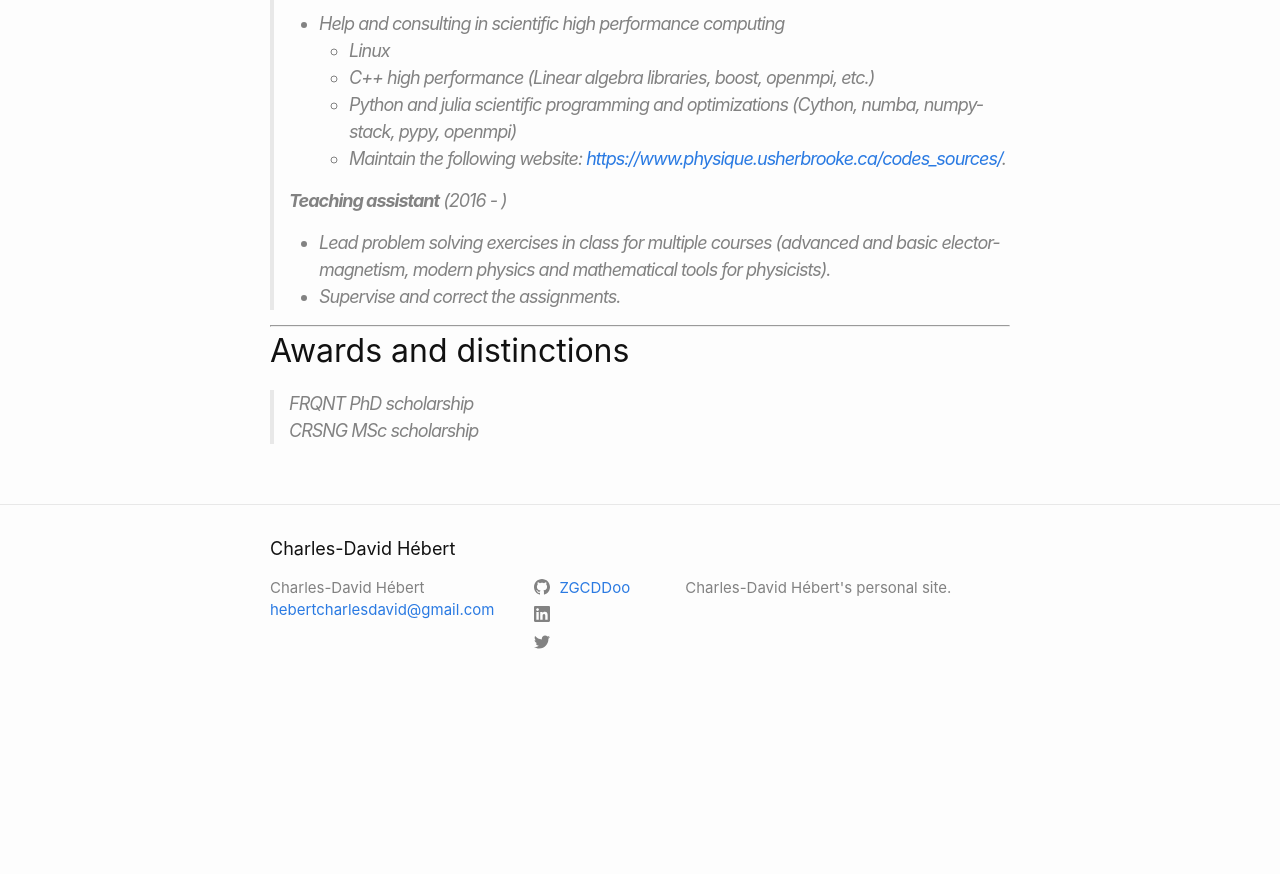
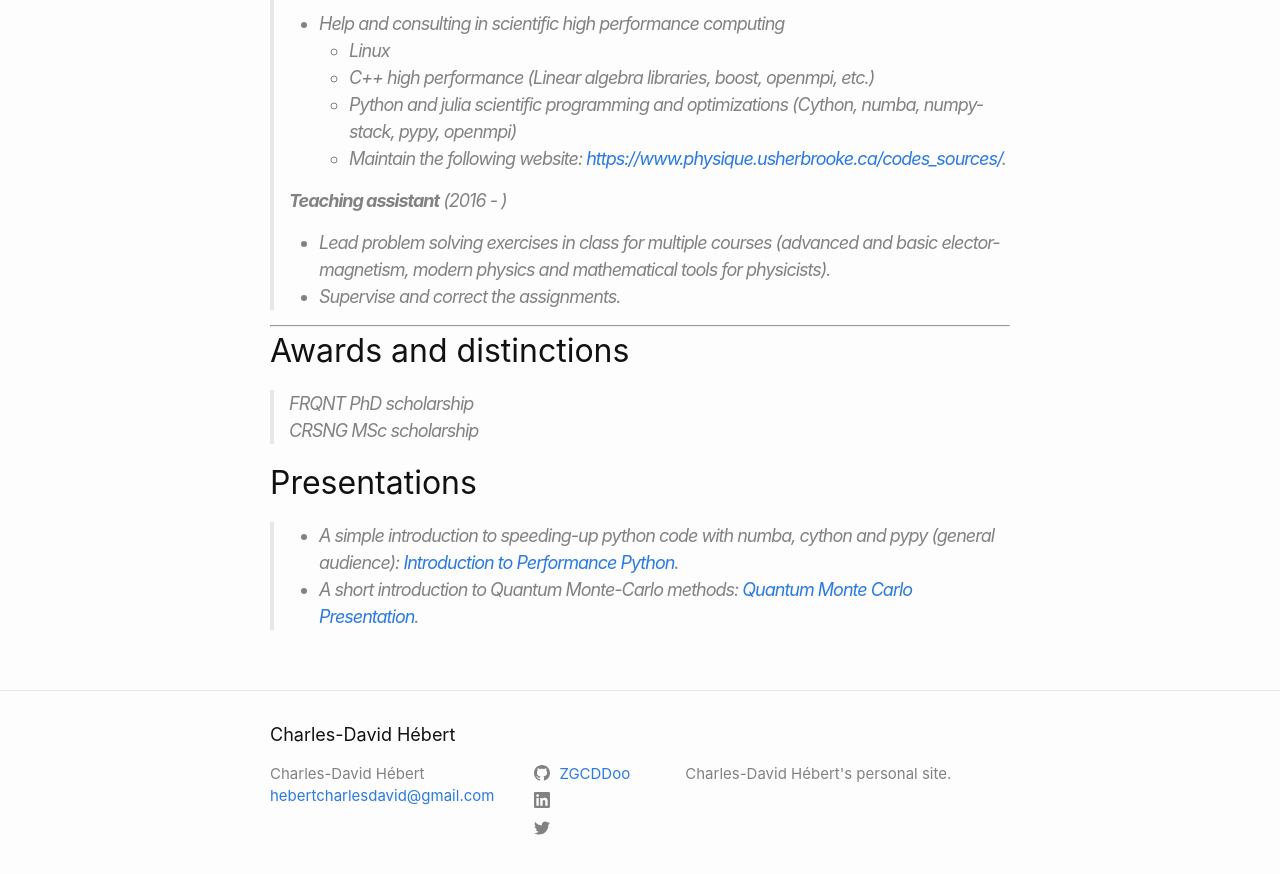
Before and after one commit to ZGCDDoo/ZGCDDoo.github.io, a Jekyll site: the page built from cv.md, in a window 1280 px wide and 900 px high, scrolled down 908 px. Shown: the top 874 px of the window. Built offline with Jekyll 4.4.1, drawn with Linux system fonts in a browser that asks for light colours; before the commit the page ends 1622 px from its top, so only the background shows below that.

Commit message:
Added presentations to cv section.

```diff
--- a/cv.md
+++ b/cv.md
@@ -55,3 +55,13 @@ order: 3
 
 > FRQNT PhD scholarship
 > CRSNG MSc scholarship
+
+## Presentations
+
+> - A simple introduction to speeding-up python code with numba, cython and pypy (general audience):
+[Introduction to Performance Python][1].
+> - A short introduction to Quantum Monte-Carlo methods: [Quantum Monte Carlo Presentation][2].
+
+
+[1]:{{ site.url }}/files/quantum-monte-carlo.pdf
+[2]:{{ site.url }}/files/intro-performance-python-julia.pptx
```
Also changed, not shown: about.md (+1 -1 lines), 2 other files.
